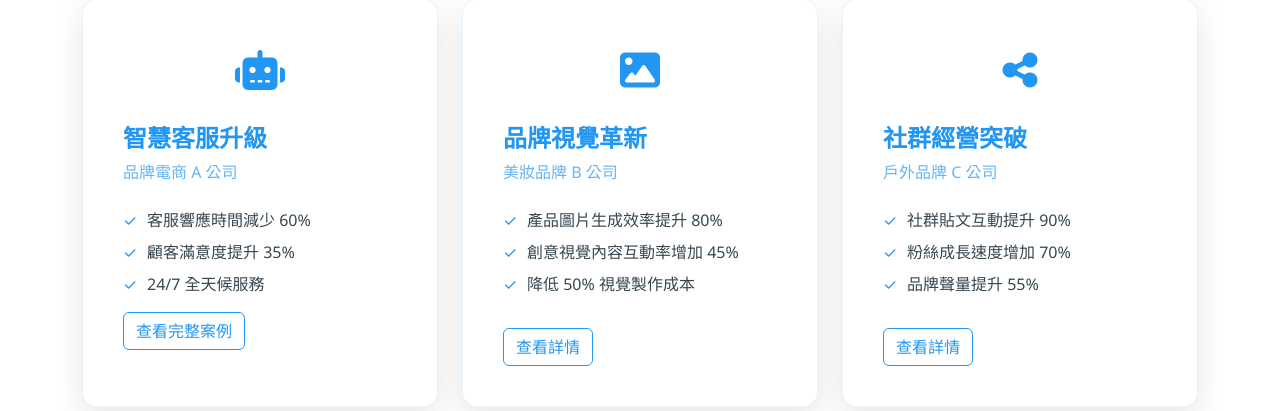
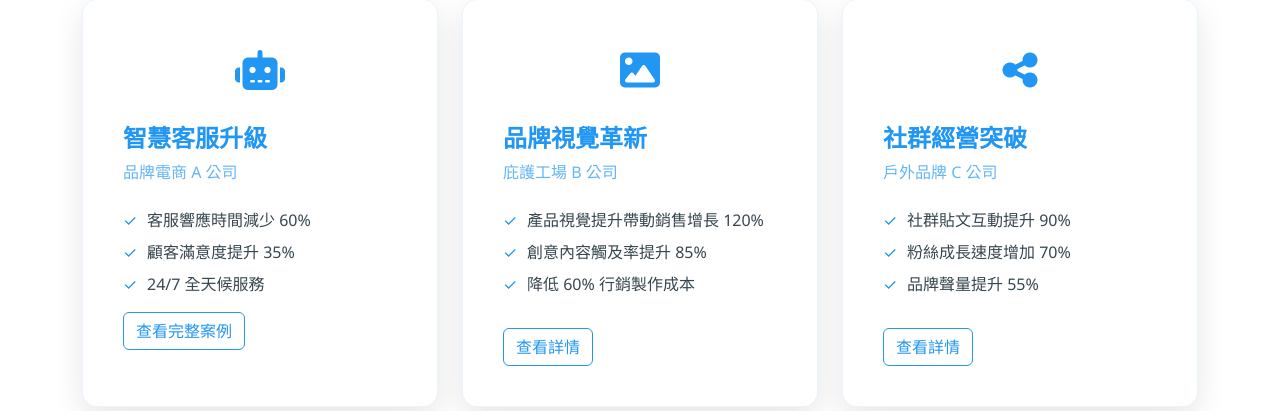
Before and after one commit to mkhsu2002/FlyPigWeb, a Flask app: page / in a window 1280 px wide. Shown: the part 2079-2490 px from the top of the page. Run offline with Flask 3, Linux system fonts and the light colour scheme.

Commit message:
Agent query: 請確認B公司從美妝品牌改為庇護工場的修改是否符合您的期望？特別是在強調FlyPig AI協助公益事業方面的內容。

```diff
--- a/templates/index.html
+++ b/templates/index.html
@@ -153,12 +153,12 @@
                             <i class="fas fa-image"></i>
                         </div>
                         <h3>品牌視覺革新</h3>
-                        <p class="client">美妝品牌 B 公司</p>
+                        <p class="client">庇護工場 B 公司</p>
                         <div class="achievement">
                             <ul>
-                                <li>產品圖片生成效率提升 80%</li>
-                                <li>創意視覺內容互動率增加 45%</li>
-                                <li>降低 50% 視覺製作成本</li>
+                                <li>產品視覺提升帶動銷售增長 120%</li>
+                                <li>創意內容觸及率提升 85%</li>
+                                <li>降低 60% 行銷製作成本</li>
                             </ul>
                             <button class="btn btn-outline-primary mt-3" data-bs-toggle="modal" data-bs-target="#caseStudy2">
                                 查看詳情
@@ -267,68 +267,68 @@
         <div class="modal-dialog modal-lg">
             <div class="modal-content">
                 <div class="modal-header">
-                    <h5 class="modal-title">品牌視覺革新：美妝產業的AI轉型</h5>
+                    <h5 class="modal-title">品牌視覺革新：公益產品的數位轉型</h5>
                     <button type="button" class="btn-close" data-bs-dismiss="modal"></button>
                 </div>
                 <div class="modal-body">
                     <div class="case-study-content">
                         <h6 class="section-title">客戶背景</h6>
-                        <p>B公司是台灣知名的美妝品牌，年營業額超過5億台幣，擁有超過50種產品線。在快速變化的美妝市場中，每季新品發布需要大量的產品視覺內容，傳統拍攝方式已無法滿足當前市場節奏。</p>
+                        <p>B公司是台灣在地的庇護工場，專注於協助身心障礙朋友自立就業。工場生產的手工藝品與農產加工品雖然品質優良，但在傳統實體通路的銷售管道有限，且缺乏專業的視覺行銷資源，使得優質商品難以觸及更廣大的消費群。</p>
 
                         <h6 class="section-title">面臨挑戰</h6>
                         <ul>
-                            <li>每月需要製作超過500張高質量產品形象照</li>
-                            <li>傳統專業攝影成本每張均價達5000元</li>
-                            <li>產品上市時程緊迫，平均準備期僅2週</li>
-                            <li>社群媒體內容需求量大，需多角度呈現</li>
-                            <li>品牌視覺風格需保持一致性</li>
-                            <li>跨平台內容規格要求不同</li>
+                            <li>產品視覺呈現不夠專業，影響網路銷售成效</li>
+                            <li>專業攝影成本過高，非庇護工場預算所及</li>
+                            <li>缺乏社群媒體經營資源，曝光管道受限</li>
+                            <li>商品故事難以有效傳達給消費者</li>
+                            <li>電商平台經營經驗不足，資源有限</li>
+                            <li>需要大量且多樣化的視覺內容</li>
                         </ul>
 
                         <h6 class="section-title">解決方案</h6>
-                        <p>FlyPig AI 提供全方位的新世代AI視覺創作方案：</p>
+                        <p>FlyPig AI 提供公益導向的AI視覺創作方案，協助庇護工場產品轉型：</p>
                         <ul>
-                            <li>專屬產品視覺生成模型，完美還原材質質感</li>
-                            <li>智能場景合成系統，自動調整構圖布局</li>
-                            <li>品牌風格轉換引擎，確保視覺一致性</li>
-                            <li>批量圖像生成工具，支援多尺寸輸出</li>
-                            <li>自動調色與後製系統，優化細節呈現</li>
-                            <li>雲端素材資料庫，快速調用與管理</li>
+                            <li>公益產品特色突顯系統，展現手作溫度與質感</li>
+                            <li>智能商品敘事引擎，傳達產品背後的社會意義</li>
+                            <li>多平台視覺優化工具，提升電商曝光效果</li>
+                            <li>社群內容生成系統，豐富行銷素材</li>
+                            <li>品牌故事自動生成，強化情感連結</li>
+                            <li>公益企業專屬視覺資料庫，降低營運成本</li>
                         </ul>
 
                         <h6 class="section-title">實施過程</h6>
                         <div class="timeline">
                             <div class="timeline-item">
-                                <span class="date">第一階段：風格定義</span>
-                                <p>品牌視覺分析、素材收集、風格模型訓練</p>
+                                <span class="date">第一階段：需求分析</span>
+                                <p>了解庇護工場特色、產品故事、銷售痛點</p>
                             </div>
                             <div class="timeline-item">
-                                <span class="date">第二階段：系統建置</span>
-                                <p>模型優化、場景庫建立、工作流程整合</p>
+                                <span class="date">第二階段：系統優化</span>
+                                <p>調校AI模型、建立公益導向視覺庫</p>
                             </div>
                             <div class="timeline-item">
-                                <span class="date">第三階段：量產優化</span>
-                                <p>自動化流程建立、效能調校、品質監控</p>
+                                <span class="date">第三階段：全面整合</span>
+                                <p>電商優化、社群經營、成效追蹤</p>
                             </div>
                         </div>
 
                         <h6 class="section-title">具體成效</h6>
                         <div class="results">
                             <div class="result-item">
-                                <i class="fas fa-bolt"></i>
-                                <p>視覺製作效率提升800%，從3天縮短至1小時</p>
+                                <i class="fas fa-heart"></i>
+                                <p>產品銷售額成長120%，擴大社會影響力</p>
+                            </div>
+                            <div class="result-item">
+                                <i class="fas fa-users"></i>
+                                <p>社群觸及率提升85%，提高公益能見度</p>
                             </div>
                             <div class="result-item">
                                 <i class="fas fa-dollar-sign"></i>
-                                <p>平均製作成本降低85%，每張影像節省4250元</p>
+                                <p>行銷成本降低60%，增加庇護員工收入</p>
                             </div>
                             <div class="result-item">
-                                <i class="fas fa-heart"></i>
-                                <p>社群互動率增加45%，粉絲成長速度翻倍</p>
-                            </div>
-                            <div class="result-item">
-                                <i class="fas fa-chart-line"></i>
-                                <p>新品上市時程縮短50%，市場反應更靈活</p>
+                                <i class="fas fa-store"></i>
+                                <p>成功打入3大電商平台，拓展銷售通路</p>
                             </div>
                         </div>
                     </div>
```
